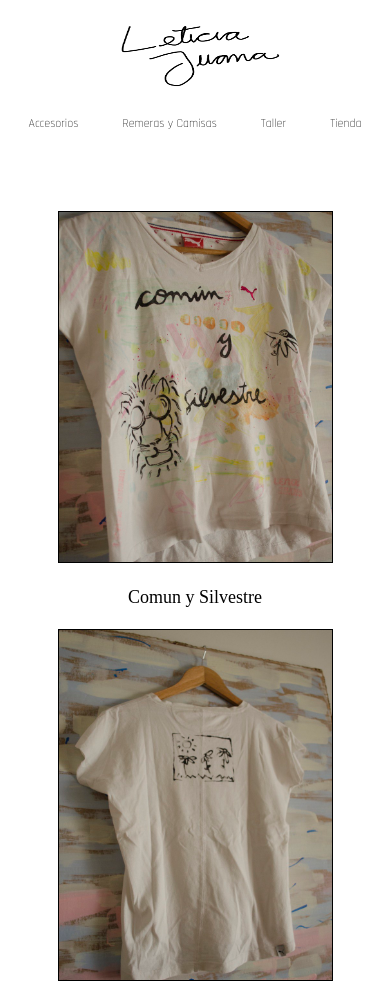
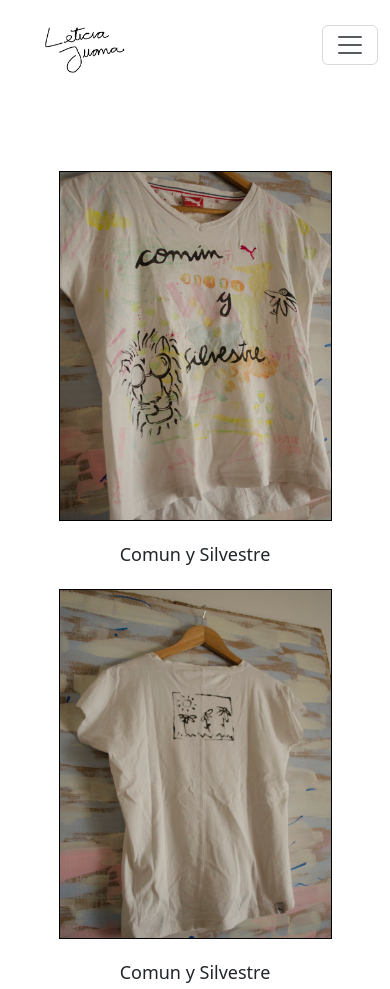
Before and after one commit to mtonso/proyecto-final, a website: page paginas/ropa.html in a window 390 px wide. Shown: the top 989 px of the page. Drawn offline with nearby package versions, Linux system fonts and the light colour scheme.

Commit message:
cambio header navbar

```diff
--- a/paginas/ropa.html
+++ b/paginas/ropa.html
@@ -8,17 +8,27 @@
   <link rel="preconnect" href="https://fonts.gstatic.com" crossorigin>
   <link href="https://fonts.googleapis.com/css2?family=Rajdhani:wght@300&display=swap" rel="stylesheet">
   <link href="https://fonts.googleapis.com/css2?family=Indie+Flower&display=swap" rel="stylesheet">
+  <link href="https://cdn.jsdelivr.net/npm/bootstrap@5.3.0-alpha1/dist/css/bootstrap.min.css" rel="stylesheet" integrity="sha384-GLhlTQ8iRABdZLl6O3oVMWSktQOp6b7In1Zl3/Jr59b6EGGoI1aFkw7cmDA6j6gD" crossorigin="anonymous">
   <link rel="stylesheet" href="../css/main.css">
   <title>Ropa</title>
 </head>
 <body class="body-ropa">
   <header class="header-principal">
-    <a href="./inicio.html"><img src="../imagenes/logo.png" alt="logo"></a>
-    <nav class="header-principal__nav">
-      <a href="./accesorios.html">Accesorios</a>
-      <a href="./ropa.html">Remeras y Camisas</a>
-      <a href="./taller.html">Taller</a>
-      <a href="./tienda.html">Tienda</a>
+    <nav class="navbar navbar-expand-lg">
+      <div class="container-fluid">
+        <a class="navbar-brand" href="./inicio.html"><img src="../imagenes/logo.png" class="header-img" alt="logo"></a>
+        <button class="navbar-toggler" type="button" data-bs-toggle="collapse" data-bs-target="#navbarNavDropdown" aria-controls="navbarNavDropdown" aria-expanded="false" aria-label="Toggle navigation">
+          <span class="navbar-toggler-icon"></span>
+        </button>
+        <div class="collapse navbar-collapse" id="navbarNavDropdown">
+          <ul class="navbar-nav">
+            <a href="./accesorios.html">Accesorios</a>
+            <a href="./ropa.html">Remeras y Camisas</a>
+            <a href="./taller.html">Taller</a>
+            <a href="./tienda.html">Tienda</a>
+          </ul>
+        </div>
+      </div>
     </nav>
   </header>
   <main>
@@ -79,5 +89,7 @@
     <a href="https://www.instagram.com/byleticiajuana/?hl=es" target="_blank"><img src="../imagenes/instagram.png" class="img-footer" alt=""></a>
     <p>®️ 2023 LJ accessories all rights reserved. Do not sale my personal information</p>
   </footer>
+
+  <script src="https://cdn.jsdelivr.net/npm/bootstrap@5.3.0-alpha1/dist/js/bootstrap.bundle.min.js" integrity="sha384-w76AqPfDkMBDXo30jS1Sgez6pr3x5MlQ1ZAGC+nuZB+EYdgRZgiwxhTBTkF7CXvN" crossorigin="anonymous"></script>
 </body>
 </html>
--- a/scss/layout/header.scss
+++ b/scss/layout/header.scss
@@ -1,35 +1,37 @@
 /* DESKTOP */
 
 .header-principal {
-  display: flex;
-  flex-direction: column;
-  align-items: center;
-      img {
-          height: 200px;
-          width: 400px;
-  }
+      .container-fluid {
+        flex-direction: column;
+      }
       a {
-          font-size: 38px;
+          font-size: 30px;
           font-family: 'Rajdhani', sans-serif;
           color: black;
           text-decoration: none;
           padding: 0px 20px;
   }
+      .header-img {
+          max-width: 300px;
+  }
 }
+
+
 
 
 /* MOBILE */
 
 @media (max-width:576px) {
-  .header-principal img {
-    height: 100px;
-    width: 200px;
-  }
+  .header-principal {
 
-  .header-principal__nav {
-    text-align: center;
-    a {
-      font-size: 12px;
+    .container-fluid {
+      flex-direction: row;
+    }
+        a {
+            font-size: 18px;
+    }
+        .header-img {
+            max-width: 100px;
     }
   }
 }
```
Also changed, not shown: package.json (+188 -2 lines), paginas/accesorios.html (+15 -6 lines), paginas/tienda.html (+17 -6 lines), css/main.css, 1 other file.
